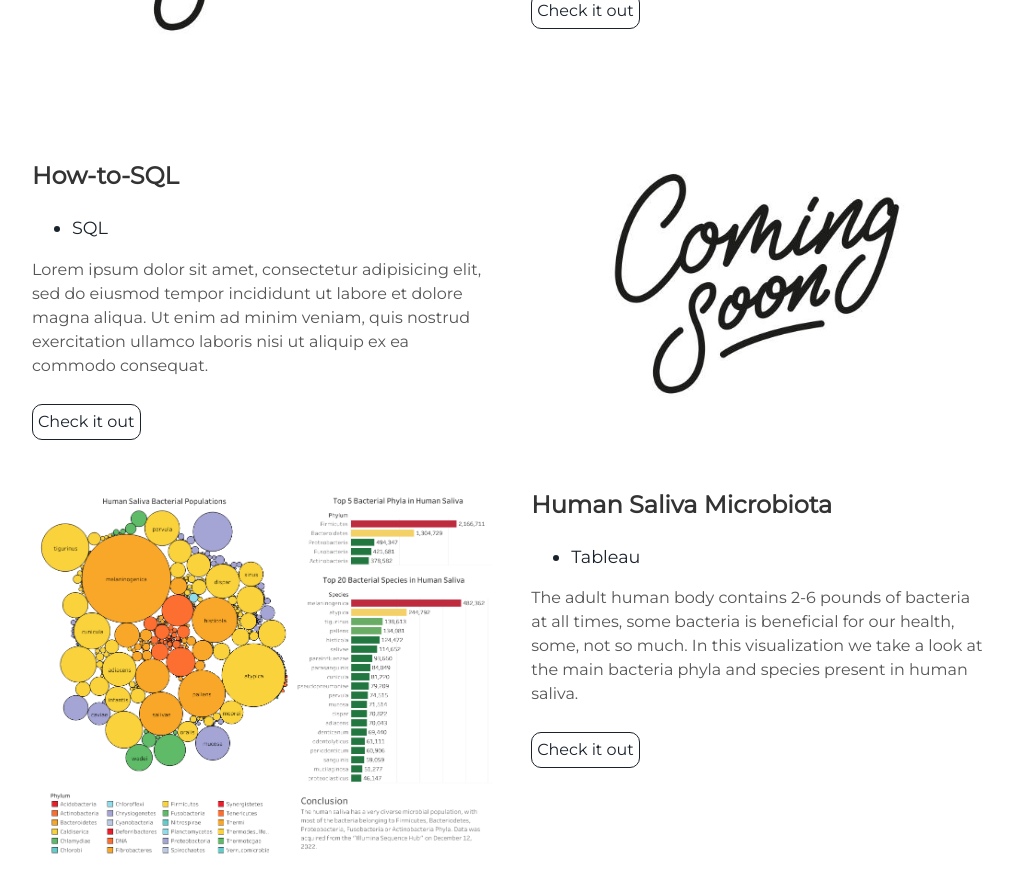
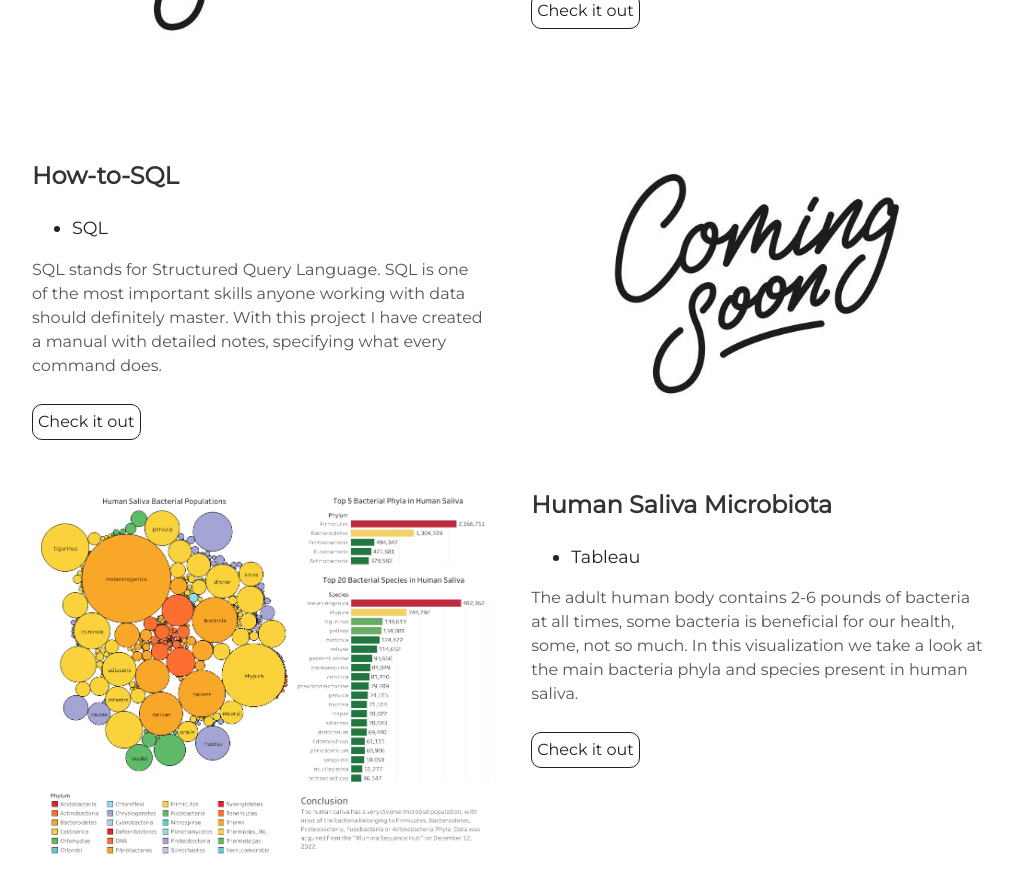
Before and after one commit to jorgegalarza1/jorgegalarza1.github.io, a Jekyll site: the page built from index.html, in a window 1280 px wide and 900 px high, scrolled down 2372 px. Shown: the top 893 px of the window, without its empty margins (128-1141 px from the left). Built offline with Jekyll 4.4.1, drawn with Linux system fonts in a browser that asks for light colours.

Commit message:
Update projects.html

```diff
--- a/_includes/projects.html
+++ b/_includes/projects.html
@@ -36,7 +36,7 @@
     <ul>
       <li> SQL</li>
     </ul>
-    <p>Lorem ipsum dolor sit amet, consectetur adipisicing elit, sed do eiusmod tempor incididunt ut labore et dolore magna aliqua. Ut enim ad minim veniam, quis nostrud exercitation ullamco laboris nisi ut aliquip ex ea commodo consequat.</p>
+    <p>SQL stands for Structured Query Language. SQL is one of the most important skills anyone working with data should definitely master. With this project I have created a manual with detailed notes, specifying what every command does.</p>
     <a class="project-link" href="https://github.com/jorgegalarza1/Portfolio_Projects/tree/main/SQL">Check it out</a>
   </div>
 </div>
```
